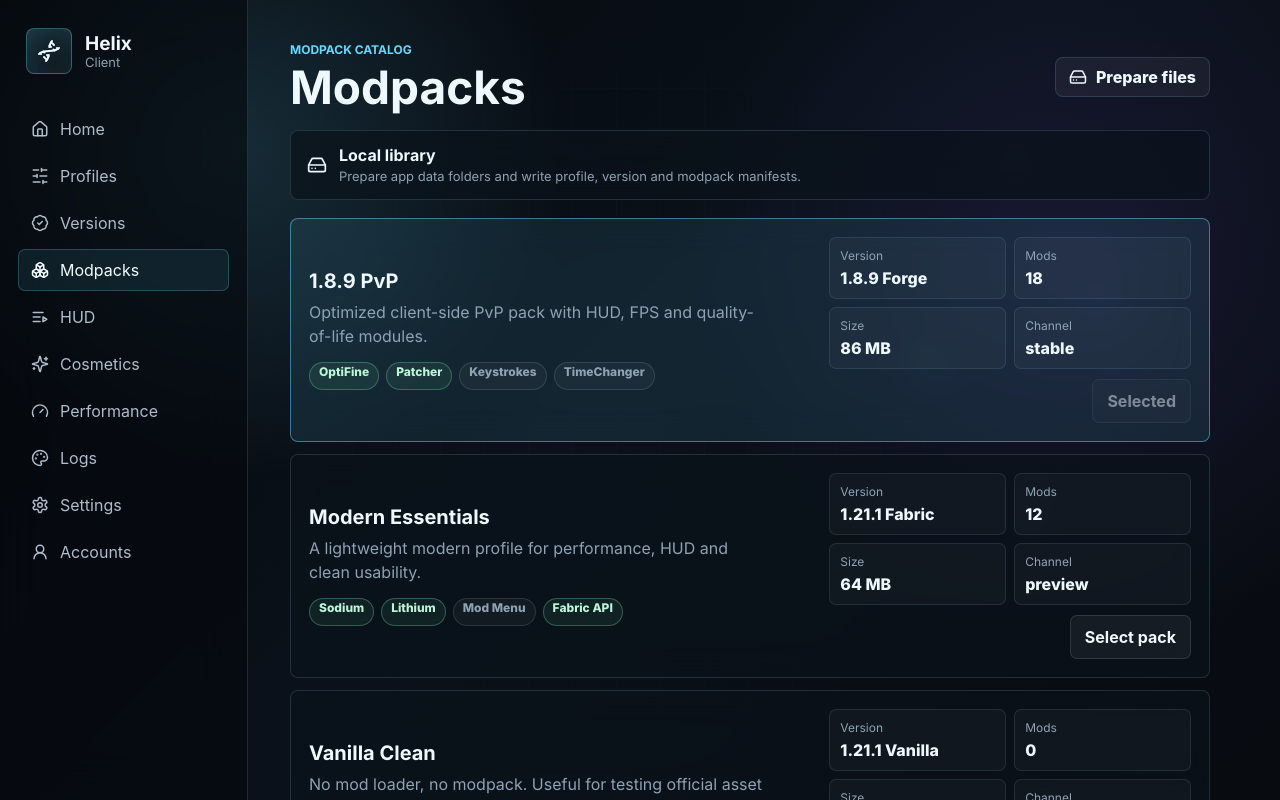
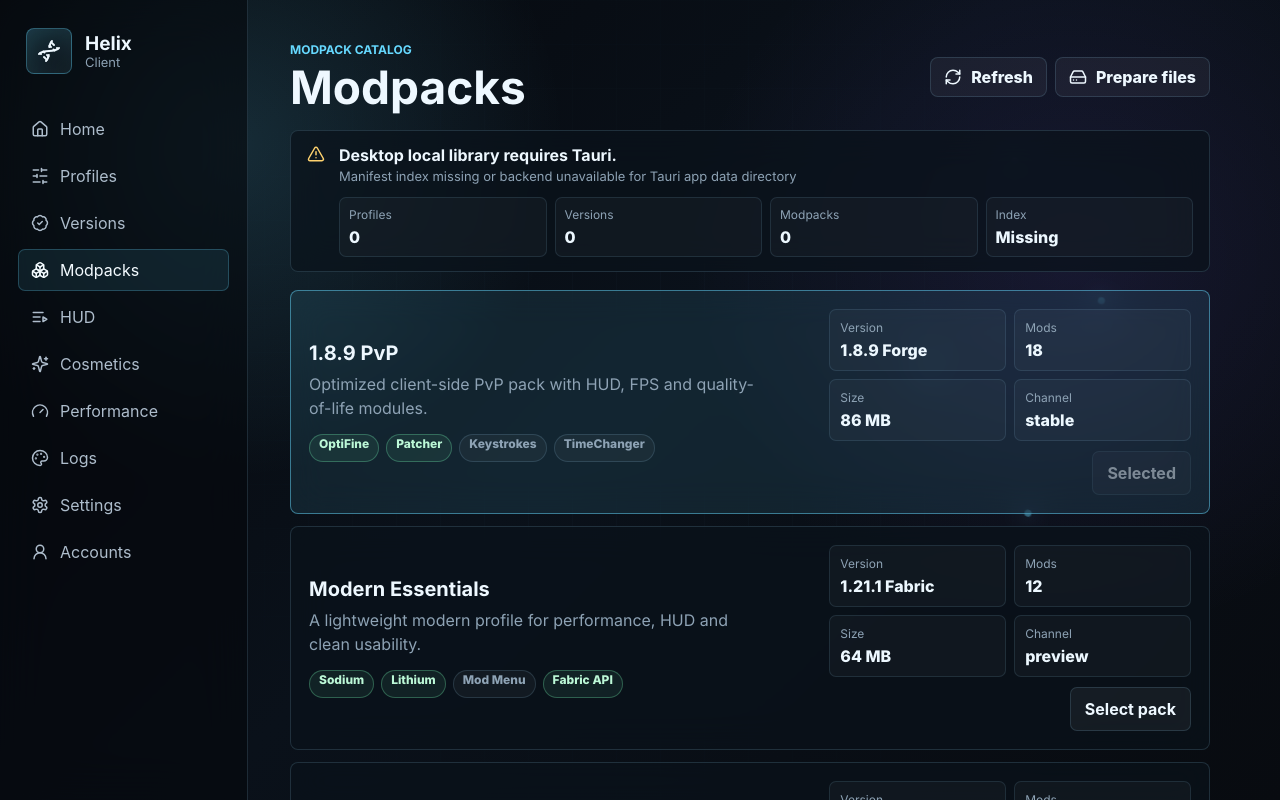
Before and after one commit to zwu5h/HelixClient, a React (Vite) app in the folder launcher/: page / in a window 1280 px wide. Both pictures are taken after a click on the button "Modpacks". Built offline with nearby package versions, Linux system fonts and the light colour scheme.

Commit message:
Add local library inspection

```diff
--- a/launcher/src/App.tsx
+++ b/launcher/src/App.tsx
@@ -40,7 +40,7 @@ import {
   type LaunchPlan,
   type LaunchReadiness
 } from "./launch";
-import { prepareLocalLibrary, type LocalLibraryStatus } from "./localLibrary";
+import { inspectLocalLibrary, prepareLocalLibrary, type LocalLibraryStatus } from "./localLibrary";
 import {
   getModpack,
   getProfile,
@@ -82,7 +82,7 @@ type LaunchState = {
 };
 
 type LibraryState = {
-  status: "idle" | "loading" | "ready" | "error";
+  status: "idle" | "checking" | "loading" | "ready" | "error";
   message: string;
   result?: LocalLibraryStatus;
 };
@@ -111,8 +111,8 @@ export function App() {
   });
   const [launchHistory, setLaunchHistory] = useState<LaunchHistoryEntry[]>([]);
   const [libraryState, setLibraryState] = useState<LibraryState>({
-    status: "idle",
-    message: "Local library not prepared yet"
+    status: "checking",
+    message: "Checking local library"
   });
 
   useEffect(() => {
@@ -155,6 +155,10 @@ export function App() {
 
   useEffect(() => {
     void handleSystemScan();
+  }, []);
+
+  useEffect(() => {
+    void handleInspectLocalLibrary();
   }, []);
 
   useEffect(() => {
@@ -435,6 +439,28 @@ export function App() {
     }
   }
 
+  async function handleInspectLocalLibrary() {
+    setLibraryState((current) => ({
+      ...current,
+      status: "checking",
+      message: "Checking local library"
+    }));
+
+    try {
+      const result = await inspectLocalLibrary();
+      setLibraryState({
+        result,
+        status: result.exists ? "ready" : "idle",
+        message: result.message
+      });
+    } catch (error) {
+      setLibraryState({
+        status: "error",
+        message: `Could not inspect local library: ${String(error)}`
+      });
+    }
+  }
+
   async function handleLaunchAttempt() {
     setLaunchState((current) => ({
       ...current,
@@ -629,6 +655,7 @@ export function App() {
             libraryState={libraryState}
             selectedModpackId={selectedModpack.id}
             onPrepareLocalLibrary={handlePrepareLocalLibrary}
+            onRefreshLocalLibrary={handleInspectLocalLibrary}
             onSelectModpack={(modpack) => selectProfile(getProfileForModpack(modpack.id))}
           />
         ) : activeSection === "settings" ? (
@@ -973,13 +1000,17 @@ function ModpacksScreen({
   libraryState,
   selectedModpackId,
   onPrepareLocalLibrary,
+  onRefreshLocalLibrary,
   onSelectModpack
 }: {
   libraryState: LibraryState;
   selectedModpackId: string;
   onPrepareLocalLibrary: () => void;
+  onRefreshLocalLibrary: () => void;
   onSelectModpack: (modpack: ModpackOption) => void;
 }) {
+  const libraryBusy = libraryState.status === "loading" || libraryState.status === "checking";
+
   return (
     <section className="modpacks-screen" aria-labelledby="modpacks-title">
       <header className="screen-header">
@@ -987,10 +1018,16 @@ function ModpacksScreen({
           <p className="eyebrow">Modpack catalog</p>
           <h1 id="modpacks-title">Modpacks</h1>
         </div>
-        <button className="icon-label-button" type="button" onClick={onPrepareLocalLibrary} disabled={libraryState.status === "loading"}>
-          <HardDrive size={18} />
-          <span>{libraryState.status === "loading" ? "Preparing" : "Prepare files"}</span>
-        </button>
+        <div className="screen-actions">
+          <button className="icon-label-button" type="button" onClick={onRefreshLocalLibrary} disabled={libraryBusy}>
+            <RefreshCw size={18} />
+            <span>{libraryState.status === "checking" ? "Checking" : "Refresh"}</span>
+          </button>
+          <button className="icon-label-button" type="button" onClick={onPrepareLocalLibrary} disabled={libraryBusy}>
+            <HardDrive size={18} />
+            <span>{libraryState.status === "loading" ? "Preparing" : "Prepare files"}</span>
+          </button>
+        </div>
       </header>
 
       <LocalLibraryPanel libraryState={libraryState} />
@@ -1050,7 +1087,7 @@ function ModpacksScreen({
 }
 
 function LocalLibraryPanel({ libraryState }: { libraryState: LibraryState }) {
-  if (libraryState.status === "idle") {
+  if (libraryState.status === "idle" && !libraryState.result) {
     return (
       <section className="library-panel" aria-label="Local library status">
         <HardDrive size={20} />
@@ -1062,16 +1099,42 @@ function LocalLibraryPanel({ libraryState }: { libraryState: LibraryState }) {
     );
   }
 
+  const result = libraryState.result;
+  const ok = libraryState.status === "ready" && Boolean(result?.exists);
+  const detail = result
+    ? result.exists
+      ? `${result.manifestCount} manifests in ${result.rootDir}`
+      : result.missingDirs.length > 0
+        ? `${result.missingDirs.length} missing directories in ${result.rootDir}`
+        : `Manifest index missing or backend unavailable for ${result.rootDir}`
+    : "No local library result yet";
+
   return (
     <section className="library-panel" aria-label="Local library status">
-      <StatusIcon ok={libraryState.status === "ready"} />
+      <StatusIcon ok={ok} />
       <div>
         <strong>{libraryState.message}</strong>
-        <span>
-          {libraryState.result
-            ? `${libraryState.result.writtenFiles.length} manifests written in ${libraryState.result.rootDir}`
-            : "No files written yet"}
-        </span>
+        <span>{detail}</span>
+        {result ? (
+          <dl className="library-meta">
+            <div>
+              <dt>Profiles</dt>
+              <dd>{result.profileCount}</dd>
+            </div>
+            <div>
+              <dt>Versions</dt>
+              <dd>{result.versionCount}</dd>
+            </div>
+            <div>
+              <dt>Modpacks</dt>
+              <dd>{result.modpackCount}</dd>
+            </div>
+            <div>
+              <dt>Index</dt>
+              <dd>{result.indexExists ? "Ready" : "Missing"}</dd>
+            </div>
+          </dl>
+        ) : null}
       </div>
     </section>
   );
--- a/launcher/src/localLibrary.ts
+++ b/launcher/src/localLibrary.ts
@@ -1,12 +1,49 @@
 import { invoke } from "@tauri-apps/api/core";
 import type { LaunchProfile, ModpackOption, VersionOption } from "./profiles";
 
+declare global {
+  interface Window {
+    __TAURI_INTERNALS__?: unknown;
+  }
+}
+
 export type LocalLibraryStatus = {
   rootDir: string;
+  exists: boolean;
+  indexExists: boolean;
+  profileCount: number;
+  versionCount: number;
+  modpackCount: number;
+  manifestCount: number;
+  missingDirs: string[];
   createdDirs: string[];
   writtenFiles: string[];
   message: string;
 };
+
+function isDesktopRuntime(): boolean {
+  return typeof window !== "undefined" && Boolean(window.__TAURI_INTERNALS__);
+}
+
+export async function inspectLocalLibrary(): Promise<LocalLibraryStatus> {
+  if (!isDesktopRuntime()) {
+    return {
+      rootDir: "Tauri app data directory",
+      exists: false,
+      indexExists: false,
+      profileCount: 0,
+      versionCount: 0,
+      modpackCount: 0,
+      manifestCount: 0,
+      missingDirs: [],
+      createdDirs: [],
+      writtenFiles: [],
+      message: "Desktop local library requires Tauri."
+    };
+  }
+
+  return await invoke<LocalLibraryStatus>("inspect_local_library");
+}
 
 export async function prepareLocalLibrary({
   modpacks,
@@ -17,6 +54,10 @@ export async function prepareLocalLibrary({
   profiles: LaunchProfile[];
   versions: VersionOption[];
 }): Promise<LocalLibraryStatus> {
+  if (!isDesktopRuntime()) {
+    throw new Error("Desktop local library requires Tauri.");
+  }
+
   return await invoke<LocalLibraryStatus>("prepare_local_library", {
     request: {
       modpacks,
--- a/launcher/src/styles.css
+++ b/launcher/src/styles.css
@@ -801,6 +801,13 @@ h1 {
   opacity: 0.64;
 }
 
+.screen-actions {
+  display: flex;
+  flex-wrap: wrap;
+  justify-content: flex-end;
+  gap: 8px;
+}
+
 .system-summary {
   display: flex;
   align-items: center;
@@ -1019,7 +1026,7 @@ h1 {
 .library-panel {
   display: grid;
   grid-template-columns: 20px minmax(0, 1fr);
-  align-items: center;
+  align-items: start;
   gap: 12px;
   min-height: 64px;
   padding: 14px 16px;
@@ -1040,6 +1047,36 @@ h1 {
 .library-panel span {
   color: var(--muted);
   font-size: 13px;
+}
+
+.library-meta {
+  display: grid;
+  grid-template-columns: repeat(4, minmax(0, 1fr));
+  gap: 8px;
+  margin: 12px 0 0;
+}
+
+.library-meta div {
+  min-width: 0;
+  padding: 9px;
+  border: 1px solid rgba(150, 210, 240, 0.12);
+  border-radius: 7px;
+  background: rgba(255, 255, 255, 0.03);
+}
+
+.library-meta dt {
+  margin-bottom: 5px;
+  color: var(--muted);
+  font-size: 12px;
+}
+
+.library-meta dd {
+  margin: 0;
+  overflow: hidden;
+  color: #edf8ff;
+  font-weight: 800;
+  text-overflow: ellipsis;
+  white-space: nowrap;
 }
 
 .modpack-row {
```
Also changed, not shown: 1 other file (tests, documents, lock files or other folders).
